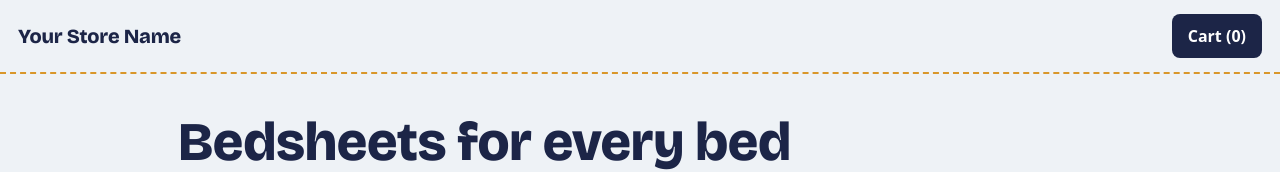
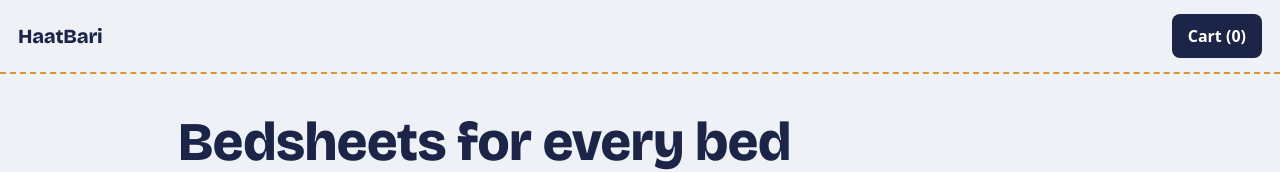
Before and after one commit to HaatBari/HaatBari.github.io, a plain HTML site: page index.html in a window 1280 px wide. Shown: the top 172 px of the page. Drawn offline with nearby package versions, Linux system fonts and the light colour scheme.

Commit message:
Update index.html

```diff
--- a/index.html
+++ b/index.html
@@ -3,7 +3,7 @@
 <head>
 <meta charset="utf-8">
 <meta name="viewport" content="width=device-width, initial-scale=1">
-<title>Your Store Name · Bedsheets</title>
+<title>HaatBari · Bedsheets</title>
 <link rel="preconnect" href="https://fonts.googleapis.com">
 <link rel="preconnect" href="https://fonts.gstatic.com" crossorigin>
 <link href="https://fonts.googleapis.com/css2?family=Bricolage+Grotesque:wght@600;800&display=swap" rel="stylesheet">
@@ -79,10 +79,10 @@ footer{text-align:center;color:var(--muted);padding:0 18px 32px;font-size:.9rem}
 <script>
 /* ============ EDIT THIS SECTION ============ */
 const CONFIG = {
-  store: "Your Store Name",
+  store: "HaatBari",
   whatsapp: "8801911952466",   // your WhatsApp number, country code first, no + or spaces
-  bkash: "01XXXXXXXXX",        // your bKash personal number shown at checkout
-  delivery: 100                // flat delivery fee in ৳
+  bkash: "880+ 01911952466",        // your bKash personal number shown at checkout
+  delivery: 80                // flat delivery fee in ৳
 };
 
 /* To add a bedsheet, copy one block below and change it.
```
